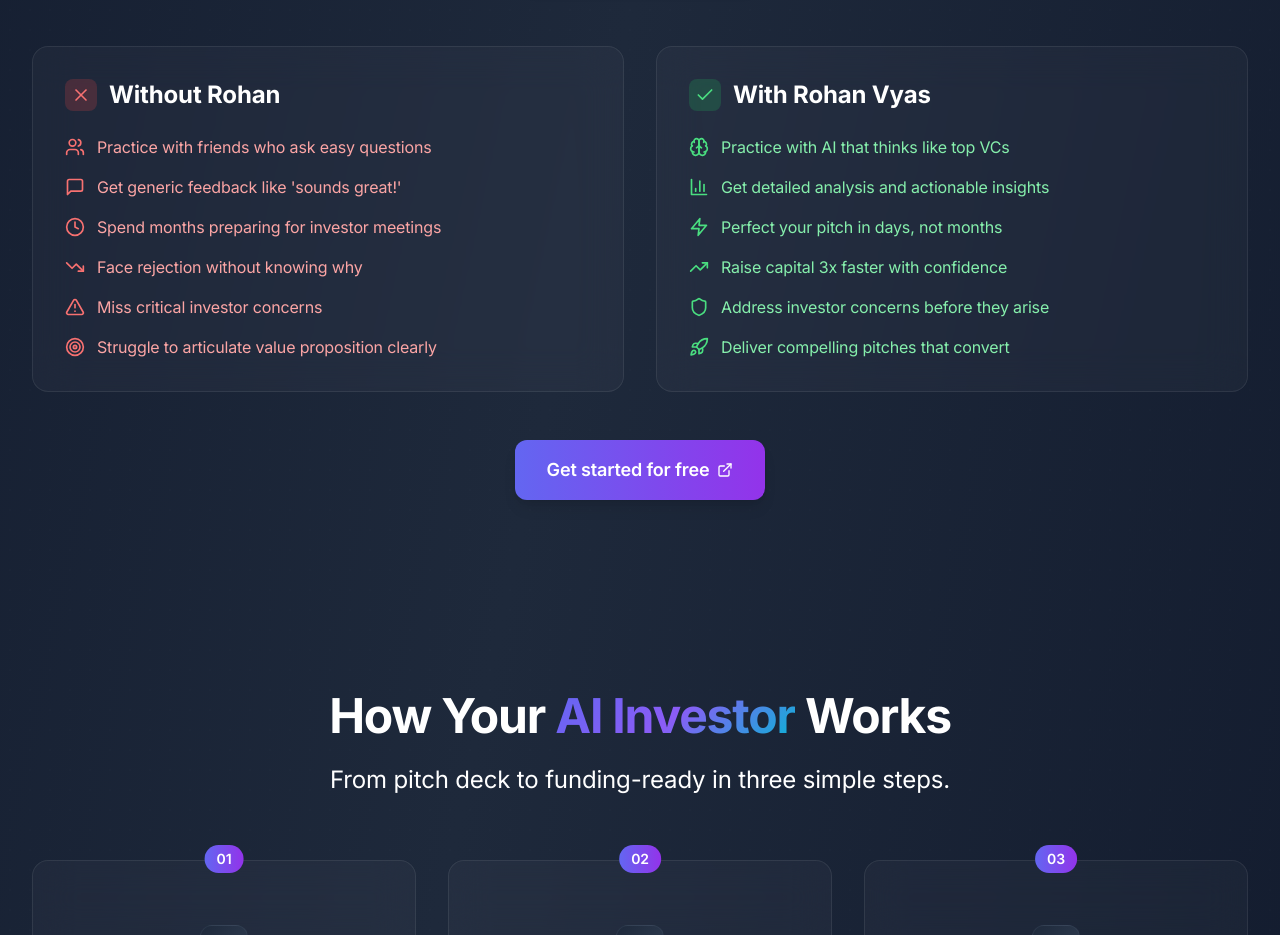
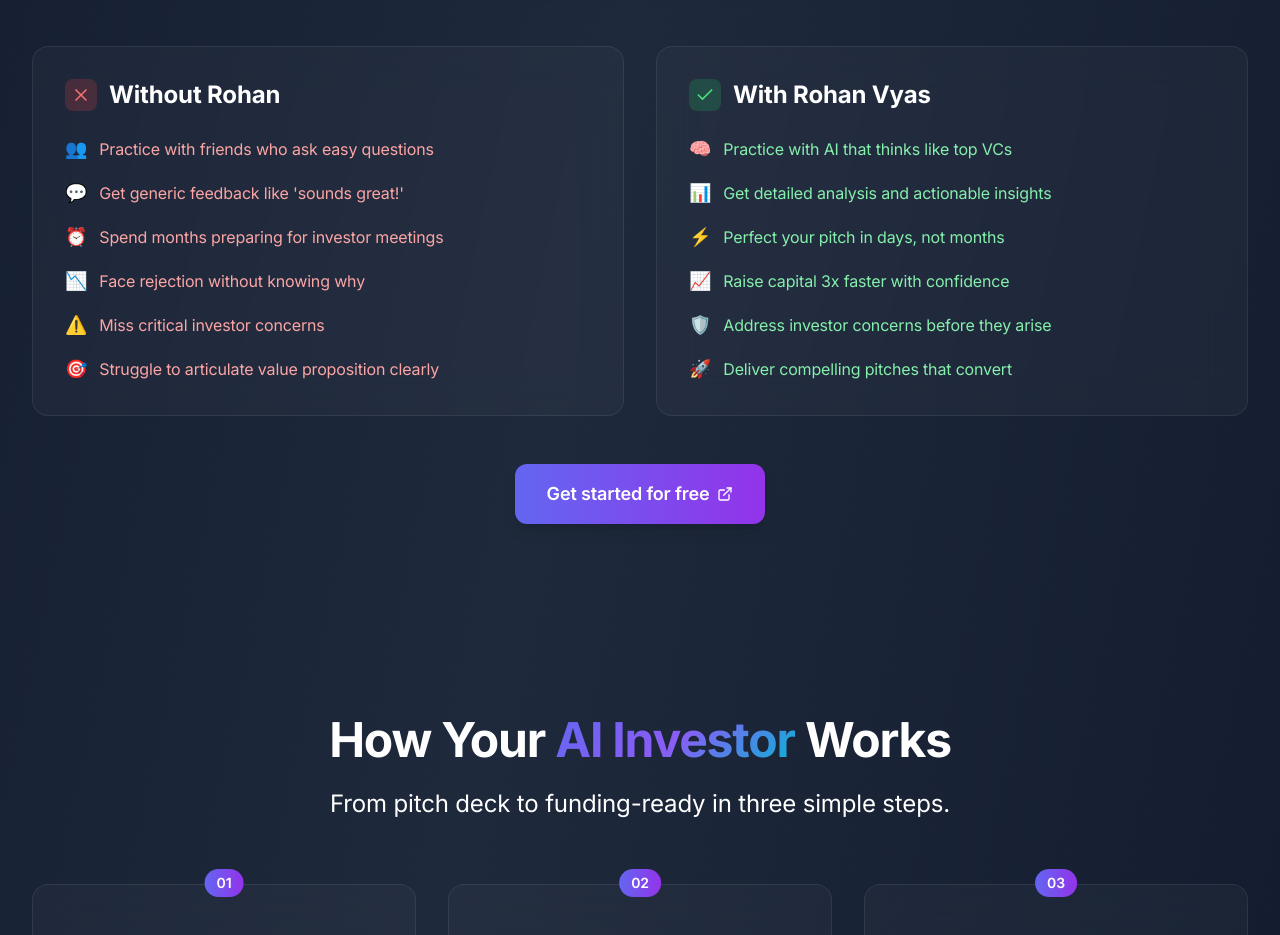
Before and after one commit to rohanvyas01/agentvc01, a React (Vite) app: page / in a window 1280 px wide. Shown: the part 3040-3975 px from the top of the page. Built offline with nearby package versions, Linux system fonts and the light colour scheme.

Commit message:
Add emojis to comparison section

```diff
--- a/src/pages/LandingPage.tsx
+++ b/src/pages/LandingPage.tsx
@@ -347,7 +347,7 @@ const LandingPage: React.FC = () => {
         </div>
       </section>
 
-      {/* Comparison Section - Mobile Optimized */}
+      {/* Comparison Section - Mobile Optimized with Emojis */}
       <section className="relative py-16 sm:py-24">
         <div className="max-w-7xl mx-auto px-4 sm:px-6 lg:px-8">
           <motion.div
@@ -378,7 +378,7 @@ const LandingPage: React.FC = () => {
           </motion.div>
 
           <div className="grid grid-cols-1 lg:grid-cols-2 gap-6 sm:gap-8">
-            {/* Without Rohan - Mobile Optimized */}
+            {/* Without Rohan - Mobile Optimized with Emojis */}
             <GlassTextBox className="bg-gradient-to-br from-red-900/20 to-red-800/20 border border-red-500/30">
               <div className="flex items-center gap-2 sm:gap-3 mb-4 sm:mb-6">
                 <div className="w-6 h-6 sm:w-8 sm:h-8 bg-red-500/20 rounded-lg flex items-center justify-center">
@@ -390,27 +390,27 @@ const LandingPage: React.FC = () => {
               <div className="space-y-3 sm:space-y-4">
                 {[
                   {
-                    icon: <Users className="w-4 h-4 sm:w-5 sm:h-5" />,
+                    emoji: "👥",
                     text: "Practice with friends who ask easy questions"
                   },
                   {
-                    icon: <MessageSquare className="w-4 h-4 sm:w-5 sm:h-5" />,
+                    emoji: "💬",
                     text: "Get generic feedback like 'sounds great!'"
                   },
                   {
-                    icon: <Clock className="w-4 h-4 sm:w-5 sm:h-5" />,
+                    emoji: "⏰",
                     text: "Spend months preparing for investor meetings"
                   },
                   {
-                    icon: <TrendingDown className="w-4 h-4 sm:w-5 sm:h-5" />,
+                    emoji: "📉",
                     text: "Face rejection without knowing why"
                   },
                   {
-                    icon: <AlertTriangle className="w-4 h-4 sm:w-5 sm:h-5" />,
+                    emoji: "⚠️",
                     text: "Miss critical investor concerns"
                   },
                   {
-                    icon: <Target className="w-4 h-4 sm:w-5 sm:h-5" />,
+                    emoji: "🎯",
                     text: "Struggle to articulate value proposition clearly"
                   }
                 ].map((item, index) => (
@@ -422,14 +422,14 @@ const LandingPage: React.FC = () => {
                     viewport={{ once: true }}
                     className="flex items-center gap-2 sm:gap-3 text-red-300 text-sm sm:text-base"
                   >
-                    <div className="text-red-400 flex-shrink-0">{item.icon}</div>
+                    <span className="text-lg flex-shrink-0">{item.emoji}</span>
                     <span>{item.text}</span>
                   </motion.div>
                 ))}
               </div>
             </GlassTextBox>
 
-            {/* With Rohan - Mobile Optimized */}
+            {/* With Rohan - Mobile Optimized with Emojis */}
             <GlassTextBox className="bg-gradient-to-br from-green-900/20 to-emerald-800/20 border border-green-500/30">
               <div className="flex items-center gap-2 sm:gap-3 mb-4 sm:mb-6">
                 <div className="w-6 h-6 sm:w-8 sm:h-8 bg-green-500/20 rounded-lg flex items-center justify-center">
@@ -441,27 +441,27 @@ const LandingPage: React.FC = () => {
               <div className="space-y-3 sm:space-y-4">
                 {[
                   {
-                    icon: <Brain className="w-4 h-4 sm:w-5 sm:h-5" />,
+                    emoji: "🧠",
                     text: "Practice with AI that thinks like top VCs"
                   },
                   {
-                    icon: <BarChart3 className="w-4 h-4 sm:w-5 sm:h-5" />,
+                    emoji: "📊",
                     text: "Get detailed analysis and actionable insights"
                   },
                   {
-                    icon: <Zap className="w-4 h-4 sm:w-5 sm:h-5" />,
+                    emoji: "⚡",
                     text: "Perfect your pitch in days, not months"
                   },
                   {
-                    icon: <Growth className="w-4 h-4 sm:w-5 sm:h-5" />,
+                    emoji: "📈",
                     text: "Raise capital 3x faster with confidence"
                   },
                   {
-                    icon: <Shield className="w-4 h-4 sm:w-5 sm:h-5" />,
+                    emoji: "🛡️",
                     text: "Address investor concerns before they arise"
                   },
                   {
-                    icon: <Rocket className="w-4 h-4 sm:w-5 sm:h-5" />,
+                    emoji: "🚀",
                     text: "Deliver compelling pitches that convert"
                   }
                 ].map((item, index) => (
@@ -473,7 +473,7 @@ const LandingPage: React.FC = () => {
                     viewport={{ once: true }}
                     className="flex items-center gap-2 sm:gap-3 text-green-300 text-sm sm:text-base"
                   >
-                    <div className="text-green-400 flex-shrink-0">{item.icon}</div>
+                    <span className="text-lg flex-shrink-0">{item.emoji}</span>
                     <span>{item.text}</span>
                   </motion.div>
                 ))}
```
